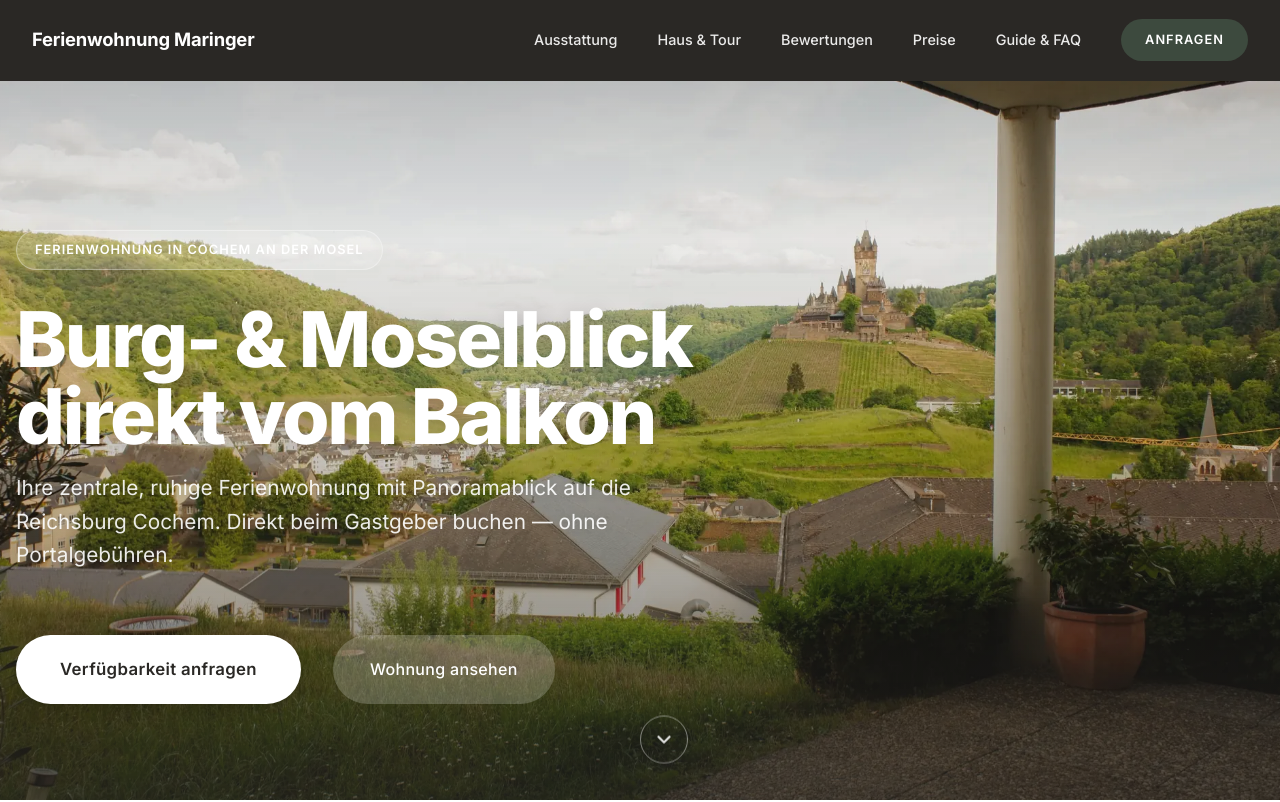
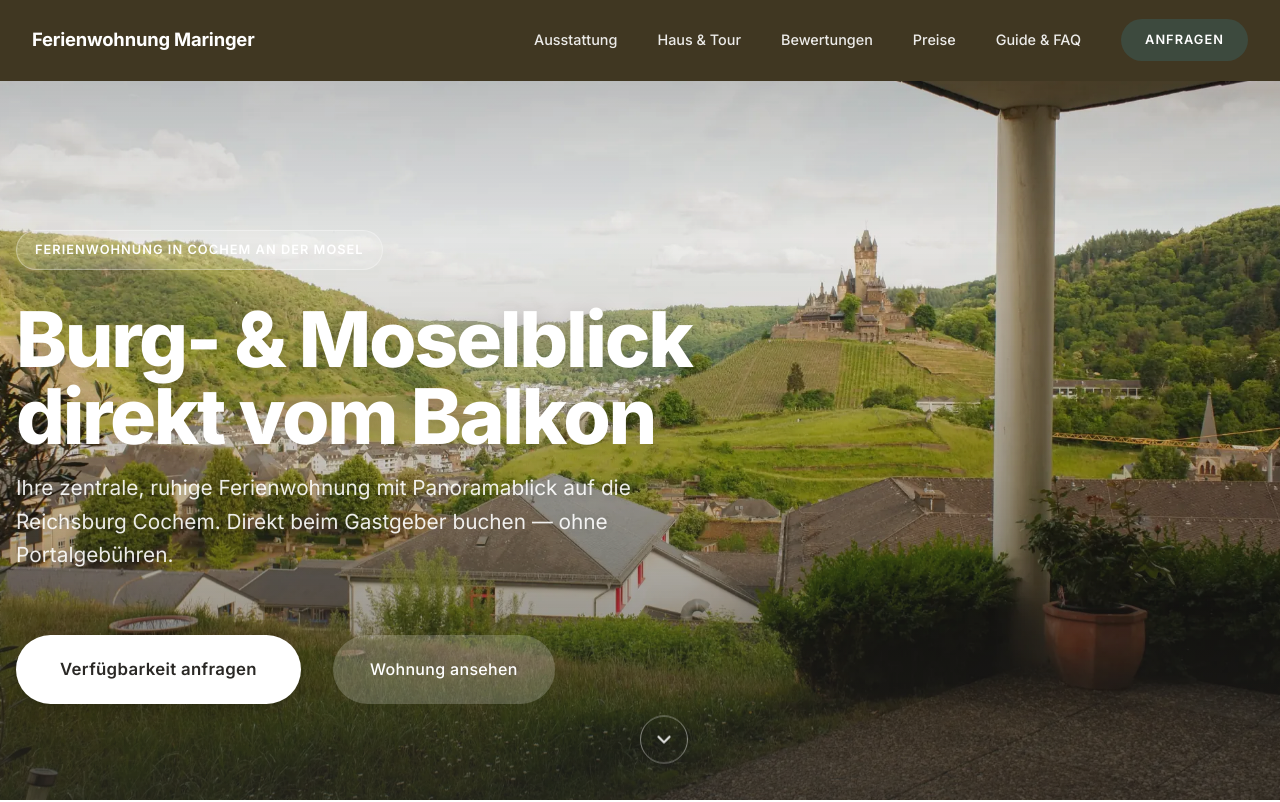
Before and after one commit to tschnorpfeil/FerienwohnungMaringer, a website built with Vite: page index.html in a window 1280 px wide. Shown: the top 802 px of the page. Built offline with nearby package versions, Linux system fonts and the light colour scheme.

Commit message:
fix: match Dynamic Island color to hero image top edge (#403722)
Extracted average color from hero-bg.webp top row + overlay blend.
Result: warm dark brown that seamlessly blends with the landscape.

```diff
--- a/src/css/hero.css
+++ b/src/css/hero.css
@@ -8,8 +8,9 @@
     right: 0;
     z-index: 100;
     /* Safari iOS 26+ Liquid Glass: samples background-color for status bar.
+       Color matched to hero image top edge + overlay blend.
        background-image paints ON TOP, keeping nav visually transparent. */
-    background-color: #2a2825;
+    background-color: #403722;
     background-image: linear-gradient(transparent, transparent);
     border-bottom: 1px solid transparent;
     transition: background-image 0.4s ease, background-color 0.4s ease, border-bottom-color 0.4s ease, backdrop-filter 0.4s ease;
```
